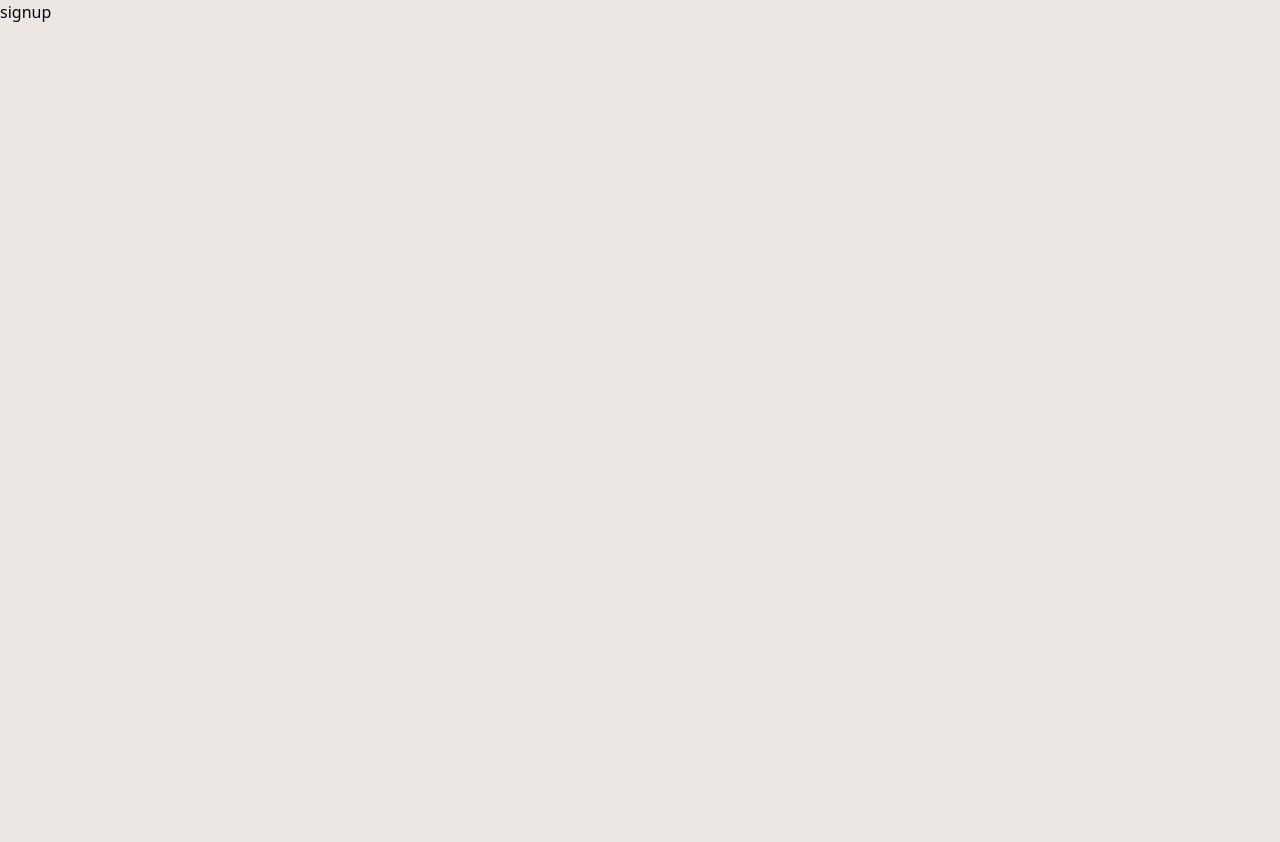
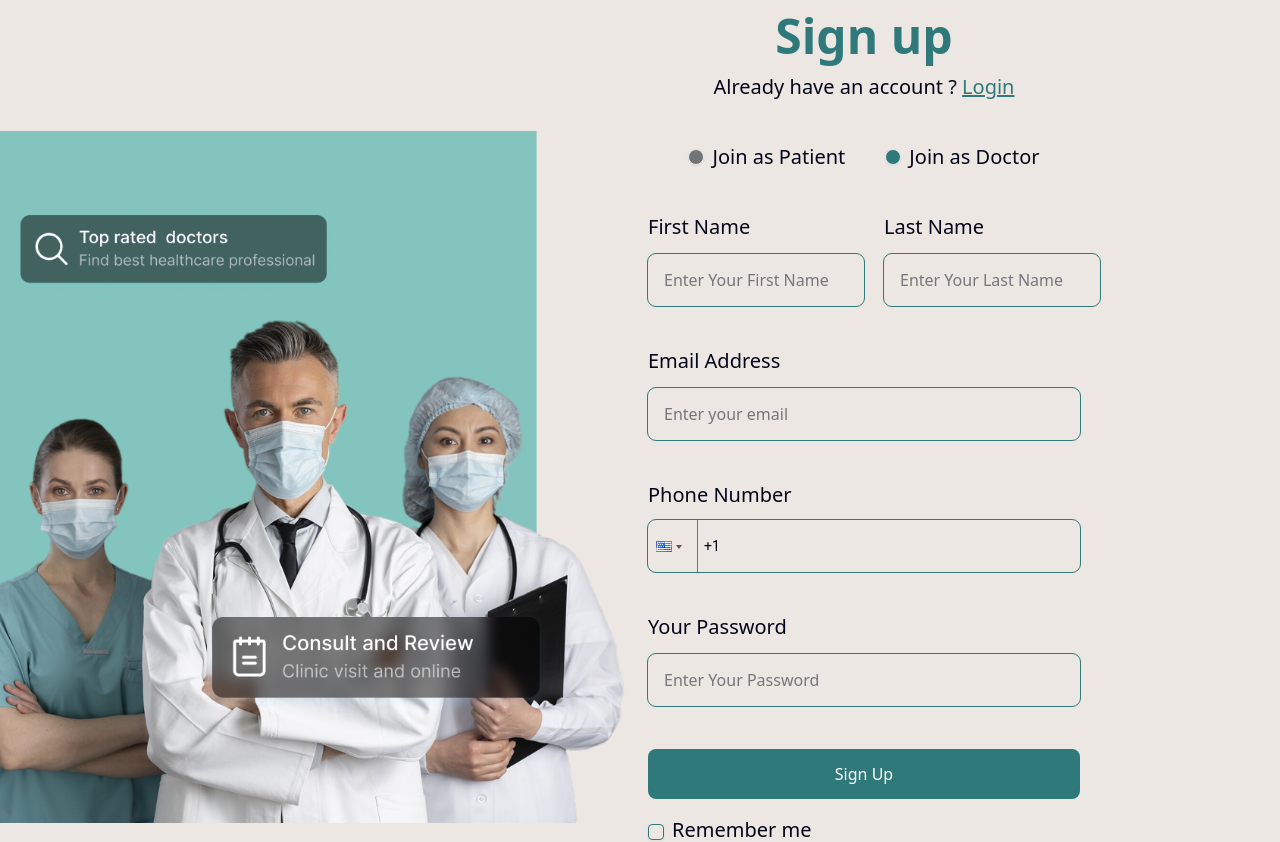
Before and after one commit to bestorthopaedicsurgeon/bos-next, a Next.js app: page /signup in a window 1280 px wide. Shown: the top 842 px of the page. Before the commit the page ends 800 px from the top, so only its background shows below. Built offline with nearby package versions, Linux system fonts and the light colour scheme.

Commit message:
chore:signup page

```diff
--- a/package.json
+++ b/package.json
@@ -20,6 +20,7 @@
     "next-themes": "^0.4.6",
     "react": "^19.0.0",
     "react-dom": "^19.0.0",
+    "react-phone-input-2": "^2.15.1",
     "tailwind-merge": "^3.2.0"
   },
   "devDependencies": {
--- a/src/app/globals.css
+++ b/src/app/globals.css
@@ -141,3 +141,9 @@
 .random {
   @apply pt-0.5 bg-amber-100 text-2xl;
 }
+
+.flag-dropdown:hover,
+.flag-dropdown .selected-flag:hover {
+  background-color: transparent !important;
+  cursor: pointer !important;
+}
--- a/src/app/login/page.js
+++ b/src/app/login/page.js
@@ -8,15 +8,18 @@ import { RadioGroup, RadioGroupItem } from "@/components/ui/radio-group";
 import WelcomeTxt from "@/components/reusable/welcomeTxt";
 import login_banner from "../../../public/login_banner.png";
 import Image from "next/image";
+import Link from "next/link";
 const Page = () => {
   return (
     <div className="flex justify-center items-center min-xl:pr-[200px]">
       <div className="min-lg:w-[60%] max-lg:hidden">
-        <Image
-          src={login_banner}
-          alt="login banner"
-          className="w-[1000px] h-auto"
-        />
+        <Link href="#">
+          <Image
+            src={login_banner}
+            alt="login banner"
+            className="w-[1000px] h-auto"
+          />
+        </Link>
       </div>
       <div className="min-lg:w-[40%] w-[100%] max-xl:mx-[20px]">
         <WelcomeTxt
--- a/src/app/signup/page.js
+++ b/src/app/signup/page.js
@@ -1,9 +1,123 @@
-import React from 'react'
+"use client";
+import { React, useState } from "react";
+import InputField from "@components/reusable/inputField";
+import { input } from "@data/input.js";
+import CustomBtn from "@components/reusable/customBtn";
+import { Checkbox } from "@/components/ui/checkbox";
+import SocialLogin from "@/components/reusable/socialLogin";
+import { RadioGroup, RadioGroupItem } from "@/components/ui/radio-group";
+import WelcomeTxt from "@/components/reusable/welcomeTxt";
+import login_banner from "../../../public/login_banner.png";
+import Image from "next/image";
+import PhoneInput from "react-phone-input-2";
+import "react-phone-input-2/lib/style.css";
+import Link from "next/link";
+const Page = () => {
+  const [phone, setPhone] = useState("");
+  return (
+    <div className="flex justify-center items-center min-xl:pr-[200px]">
+      <div className="min-lg:w-[60%] max-lg:hidden">
+        <Link href="#">
+          <Image
+            src={login_banner}
+            alt="login banner"
+            className="w-[1000px] h-auto"
+          />
+        </Link>
+      </div>
+      <div className="min-lg:w-[40%] w-[100%] max-xl:mx-[20px]">
+        <WelcomeTxt
+          header="Sign up"
+          cta="Login"
+          ctaLink="#"
+          subTxt="Already have an account ?"
+          color="--primary"
+        />
+        {/* input form start */}
+        <form action="">
+          <RadioGroup
+            defaultValue="comfortable"
+            className="flex justify-center items-center m-auto gap-[40px] mt-[40px]"
+          >
+            <div className="flex justify-center items-center space-x-2">
+              <RadioGroupItem value="default" id="r1" />
+              <label htmlFor="r1">Join as Patient</label>
+            </div>
+            <div className="flex items-center space-x-2">
+              <RadioGroupItem value="comfortable" id="r2" />
+              <label htmlFor="r2">Join as Doctor</label>
+            </div>
+          </RadioGroup>
+          <div className="flex gap-5 w-full max-lg:flex-wrap">
+            <div className="min-lg:w-[50%] max-lg:w-full">
+              {input.fname.map((data) => (
+                <InputField
+                  placeholder={data.placeholder}
+                  name={data.name}
+                  inputType={data.inputType}
+                  label={data.label}
+                  key={data.name}
+                />
+              ))}
+            </div>
+            <div className="min-lg:w-[50%] max-lg:w-full">
+              {input.lname.map((data) => (
+                <InputField
+                  placeholder={data.placeholder}
+                  name={data.name}
+                  inputType={data.inputType}
+                  label={data.label}
+                  key={data.name}
+                />
+              ))}
+            </div>
+          </div>
+          {input.email.map((data) => (
+            <InputField
+              placeholder={data.placeholder}
+              name={data.name}
+              inputType={data.inputType}
+              label={data.label}
+              key={data.name}
+            />
+          ))}
+          {/* phone  */}
+          <div className="w-full mt-[40px]">
+            <label>Phone Number</label>
+            <PhoneInput
+              country={"us"}
+              value={phone}
+              onChange={(phone) => setPhone(phone)}
+              inputClass="!w-full !py-[26px] !px-[56px] max-w-[800px] !bg-transparent !border-none"
+              containerClass="w-full !border-solid !outline-(--primary) !outline !rounded-md !bg-transparent mt-[10px]"
+              className="w-full"
+              buttonClass="!bg-transparent w-[50px] !border-0 !border-r !border-r-(--text-secondary) hover:!bg-transparent"
+            />
+          </div>
+          {input.pass.map((data) => (
+            <InputField
+              placeholder={data.placeholder}
+              name={data.name}
+              inputType={data.inputType}
+              label={data.label}
+              key={data.name}
+            />
+          ))}
+          <div className="min-lg:mt-[27px] max-lg:mt-[17px]">
+            <CustomBtn btnText="Sign Up" border="md" width="100%" />
+          </div>
+          <div className="flex items-center space-x-2">
+            <Checkbox id="terms" />
+            <label htmlFor="terms">Remember me</label>
+          </div>
+        </form>
+        {/* input form end */}
 
-const Page = () => {
-  return (
-    <div>signup</div>
-  )
-}
+        {/* social login */}
+        <SocialLogin headerTxt="Or login with" />
+      </div>
+    </div>
+  );
+};
 
-export default Page
+export default Page;
--- a/src/data/input.js
+++ b/src/data/input.js
@@ -4,7 +4,7 @@ export const input = {
       placeholder: "Enter your email",
       name: "email",
       inputType: "email",
-      label: "Email address",
+      label: "Email Address",
     },
   ],
   pass: [
@@ -15,4 +15,20 @@ export const input = {
       name: "pass",
     },
   ],
+  fname: [
+    {
+      placeholder: "Enter Your First Name",
+      label: "First Name",
+      inputType: "text",
+      name: "fname",
+    },
+  ],
+  lname: [
+    {
+      placeholder: "Enter Your Last Name",
+      label: "Last Name",
+      inputType: "text",
+      name: "lname",
+    },
+  ],
 };
```
Also changed, not shown: 1 other file (tests, documents, lock files or other folders).
